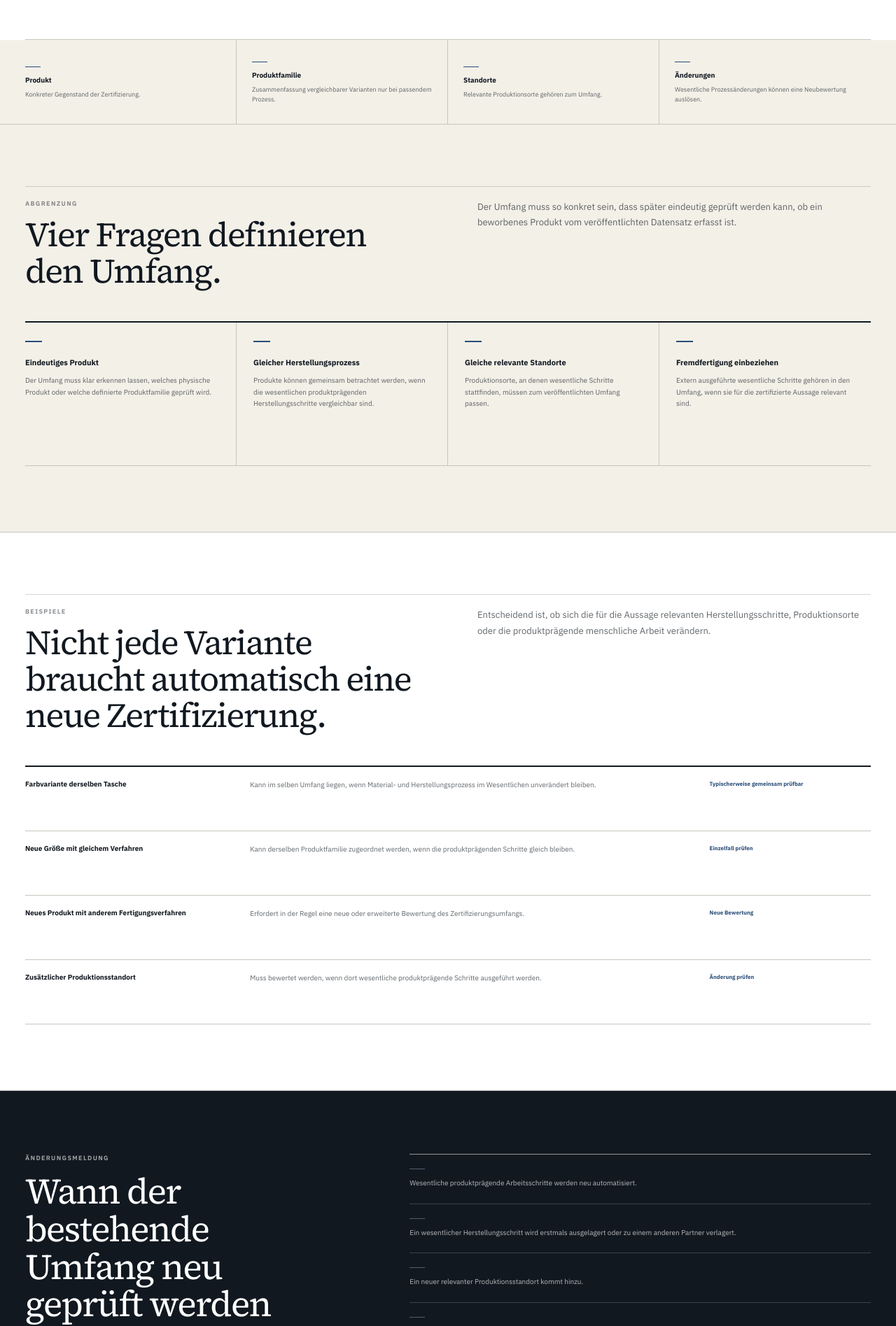
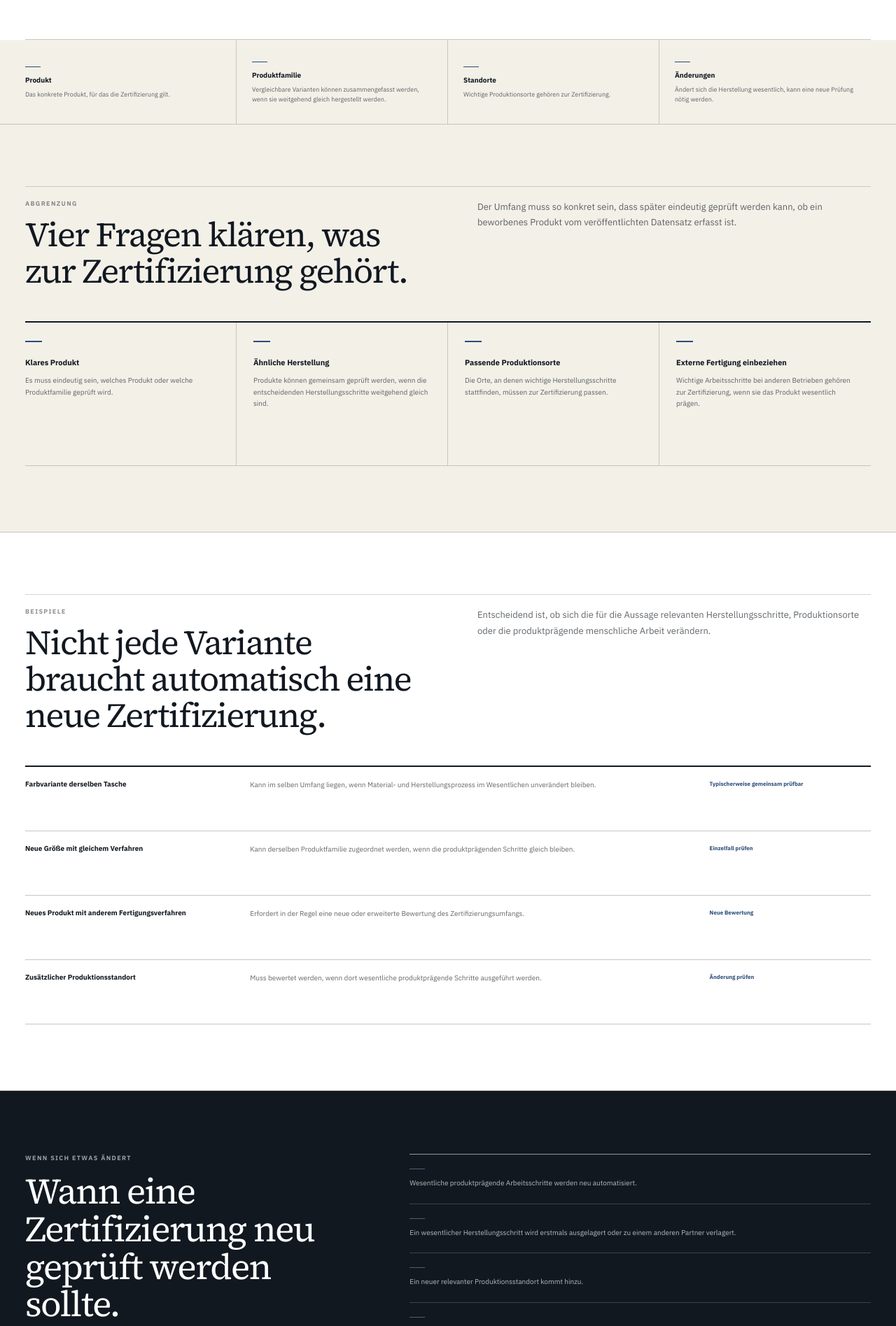
Before and after one commit to dennis-glaser-coder/human-certification-web, a Next.js app: page /leitfaden/zertifizierungsumfang in a window 1280 px wide. Shown: the part 440-2335 px from the top of the page at 70% size. Built offline with nearby package versions, Linux system fonts and the light colour scheme.

Commit message:
Rewrite certification scope guide in plain language

```diff
--- a/src/app/leitfaden/zertifizierungsumfang/page.js
+++ b/src/app/leitfaden/zertifizierungsumfang/page.js
@@ -5,15 +5,15 @@ import { canonical } from '../../../lib/seo';
 
 export const metadata = {
   title: 'Leitfaden zum Zertifizierungsumfang',
-  description: 'Wie Produkt, Produktfamilie, Varianten, Produktionsorte und relevante Änderungen für eine Made by Human Zertifizierung abgegrenzt werden.',
+  description: 'Wie wir festlegen, welches Produkt, welche Varianten und welche Produktionsorte zu einer Made by Human Zertifizierung gehören.',
   alternates: { canonical: canonical('/leitfaden/zertifizierungsumfang') },
 };
 
 const scopeRules = [
-  ['Eindeutiges Produkt', 'Der Umfang muss klar erkennen lassen, welches physische Produkt oder welche definierte Produktfamilie geprüft wird.'],
-  ['Gleicher Herstellungsprozess', 'Produkte können gemeinsam betrachtet werden, wenn die wesentlichen produktprägenden Herstellungsschritte vergleichbar sind.'],
-  ['Gleiche relevante Standorte', 'Produktionsorte, an denen wesentliche Schritte stattfinden, müssen zum veröffentlichten Umfang passen.'],
-  ['Fremdfertigung einbeziehen', 'Extern ausgeführte wesentliche Schritte gehören in den Umfang, wenn sie für die zertifizierte Aussage relevant sind.'],
+  ['Klares Produkt', 'Es muss eindeutig sein, welches Produkt oder welche Produktfamilie geprüft wird.'],
+  ['Ähnliche Herstellung', 'Produkte können gemeinsam geprüft werden, wenn die entscheidenden Herstellungsschritte weitgehend gleich sind.'],
+  ['Passende Produktionsorte', 'Die Orte, an denen wichtige Herstellungsschritte stattfinden, müssen zur Zertifizierung passen.'],
+  ['Externe Fertigung einbeziehen', 'Wichtige Arbeitsschritte bei anderen Betrieben gehören zur Zertifizierung, wenn sie das Produkt wesentlich prägen.'],
 ];
 
 const examples = [
@@ -37,7 +37,7 @@ export default function ScopeGuidePage() {
 
       <section className="pageHero shell">
         <div className="eyebrow">LEITFADEN · ZERTIFIZIERUNGSUMFANG</div>
-        <h1>So wird festgelegt, was eine Zertifizierung tatsächlich umfasst.</h1>
+        <h1>So legen wir fest, wofür eine Zertifizierung gilt.</h1>
         <p className="lead">
           Zertifiziert wird nicht pauschal ein Unternehmen. Der öffentliche Datensatz beschreibt
           ein konkretes Produkt oder eine klar abgegrenzte Produktfamilie und verbindet diesen Umfang
@@ -47,10 +47,10 @@ export default function ScopeGuidePage() {
 
       <section className="guideMetaBand">
         <div className="shell guideMetaGrid">
-          <div><strong>Produkt</strong><p>Konkreter Gegenstand der Zertifizierung.</p></div>
-          <div><strong>Produktfamilie</strong><p>Zusammenfassung vergleichbarer Varianten nur bei passendem Prozess.</p></div>
-          <div><strong>Standorte</strong><p>Relevante Produktionsorte gehören zum Umfang.</p></div>
-          <div><strong>Änderungen</strong><p>Wesentliche Prozessänderungen können eine Neubewertung auslösen.</p></div>
+          <div><strong>Produkt</strong><p>Das konkrete Produkt, für das die Zertifizierung gilt.</p></div>
+          <div><strong>Produktfamilie</strong><p>Vergleichbare Varianten können zusammengefasst werden, wenn sie weitgehend gleich hergestellt werden.</p></div>
+          <div><strong>Standorte</strong><p>Wichtige Produktionsorte gehören zur Zertifizierung.</p></div>
+          <div><strong>Änderungen</strong><p>Ändert sich die Herstellung wesentlich, kann eine neue Prüfung nötig werden.</p></div>
         </div>
       </section>
 
@@ -58,7 +58,7 @@ export default function ScopeGuidePage() {
         <div className="sectionIntro compact">
           <div>
             <div className="sectionNo">ABGRENZUNG</div>
-            <h2>Vier Fragen definieren den Umfang.</h2>
+            <h2>Vier Fragen klären, was zur Zertifizierung gehört.</h2>
           </div>
           <p>
             Der Umfang muss so konkret sein, dass später eindeutig geprüft werden kann,
@@ -104,8 +104,8 @@ export default function ScopeGuidePage() {
       <section className="guideDark">
         <div className="shell guideDarkGrid">
           <div>
-            <div className="sectionNo light">ÄNDERUNGSMELDUNG</div>
-            <h2>Wann der bestehende Umfang neu geprüft werden sollte.</h2>
+            <div className="sectionNo light">WENN SICH ETWAS ÄNDERT</div>
+            <h2>Wann eine Zertifizierung neu geprüft werden sollte.</h2>
           </div>
           <div className="guideChecklist">
             {changeTriggers.map((item) => (
@@ -120,7 +120,7 @@ export default function ScopeGuidePage() {
       <section className="shell guideClose">
         <div>
           <div className="sectionNo">VORBEREITUNG</div>
-          <h2>Den richtigen Umfang vor der Prüfung festlegen.</h2>
+          <h2>Vor der Prüfung festlegen, was zertifiziert werden soll.</h2>
         </div>
         <div>
           <p>
```
